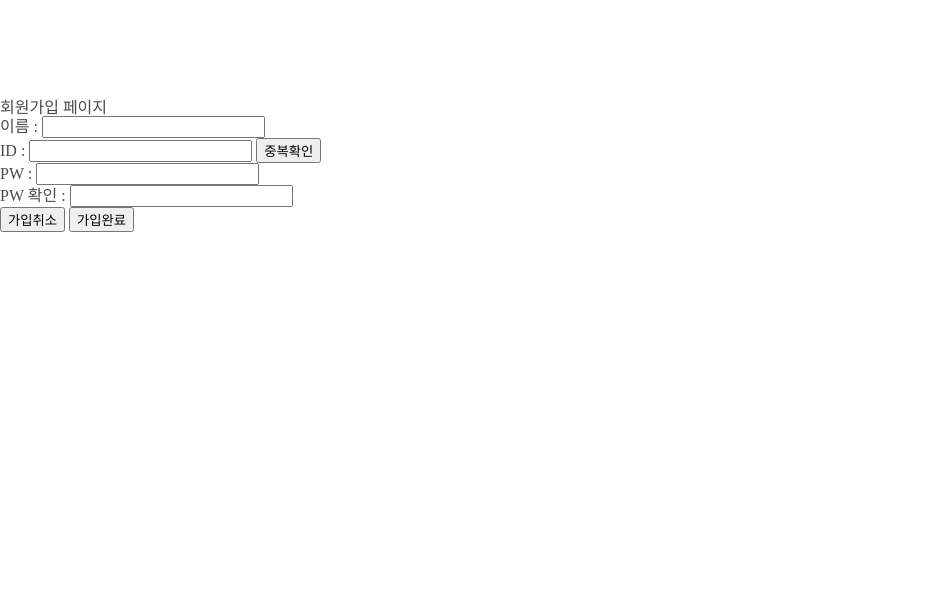
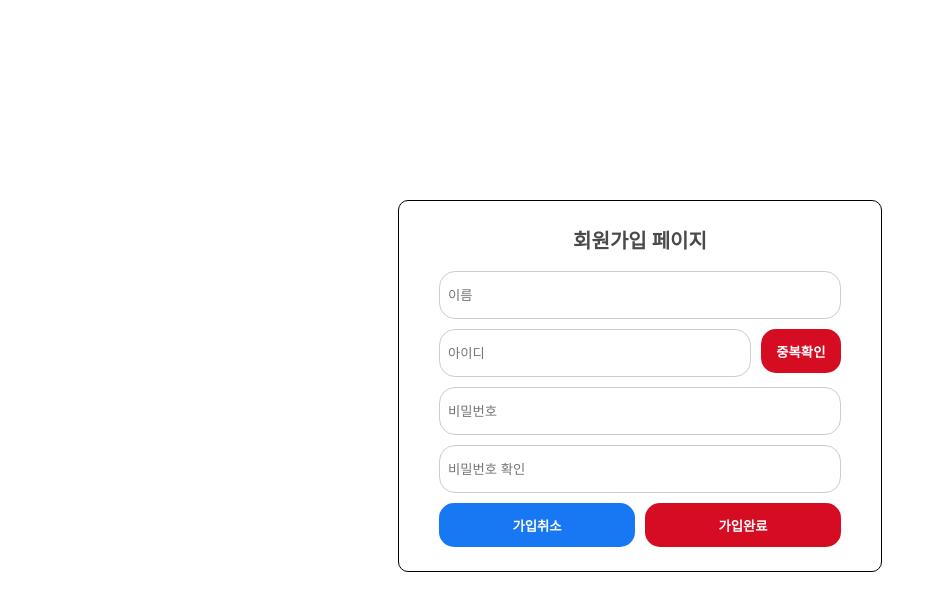
Before and after one commit to jocy0412/jungle00, a Flask app: page /register in a window 1280 px wide. Shown: the top 611 px of the page, without its empty margins (0-945 px from the left). Run offline with Flask 2, Linux system fonts and the light colour scheme; some libraries are stand-ins or nearby versions.

Commit message:
css 회원가입

```diff
--- a/static/style.css
+++ b/static/style.css
@@ -61,8 +61,15 @@ table {
     display: none;
 }
 
-.box__login,
-.box__form{margin-top:100px}
+.box__form{width: 484px;margin: 200px auto;padding: 30px 40px 24px;border: 1px solid #000;border-radius: 10px;text-align: center;}
+.box__form h2{padding-bottom:10px;font-size:20px;font-weight:700;}
+.box__form .box__row{display:flex;margin-top:10px}
+.box__form .box__row input{width: 100%;height: 48px;padding: 8px;border-radius: 16px;border: 1px solid rgb(205,205,205);}
+.box__form .box__row button{width:100px;height:44px;margin-left:10px;padding:8px;border-radius:15px;background-color:rgb(213,12,34);border:0;color:#fff;font-weight:700;}
+.box__form .box__button{display:flex;margin-top:10px;}
+.box__form .box__button button{width:100%;height:44px;padding:8px;border-radius:15px;background-color:rgb(213,12,34);border:0;color:#fff;font-weight:700;}
+.box__form .box__button button + button{margin-left:10px}
+.box__form .box__button .btn2{background-color:rgb(24, 119, 242)}
 
 .box__login {width:484px;margin:200px auto;padding:30px 40px 24px;border:1px solid #000;border-radius:10px;text-align:center;}
 .box__login .box__row{width:268px;margin:0 auto}
--- a/templates/register.html
+++ b/templates/register.html
@@ -29,24 +29,20 @@
         <div class="box__form">
             <h2>회원가입 페이지</h2>
             <div class="box__row">
-                <label for="input_username">이름 :</label>
-                <input id="input_username" type="text">
+                <input id="input_username" type="text" placeholder="이름" title="이름">
             </div>
             <div class="box__row">
-                <label for="input_id">ID :</label>
-                <input id="input_id" type="text">
+                <input id="input_id" type="text" placeholder="아이디" title="아이디">
                 <button onclick="doubleCheck()">중복확인</button>
             </div>
             <div class="box__row">
-                <label for="input_password1">PW :</label>
-                <input id="input_password1" type="password">
+                <input id="input_password1" type="password" placeholder="비밀번호" title="비밀번호">
             </div>
             <div class="box__row">
-                <label for="input_password2">PW 확인 :</label>
-                <input id="input_password2" type="password">
+                <input id="input_password2" type="password" placeholder="비밀번호 확인" title="확인">
             </div>
             <div class="box__button">
-                <button type="submit" onClick="homeFunc()">가입취소</button>
+                <button class="btn2" type="submit" onClick="homeFunc()">가입취소</button>
                 <button type="submit" onClick="insertFunc()">가입완료</button>
             </div>
         </div>
```
